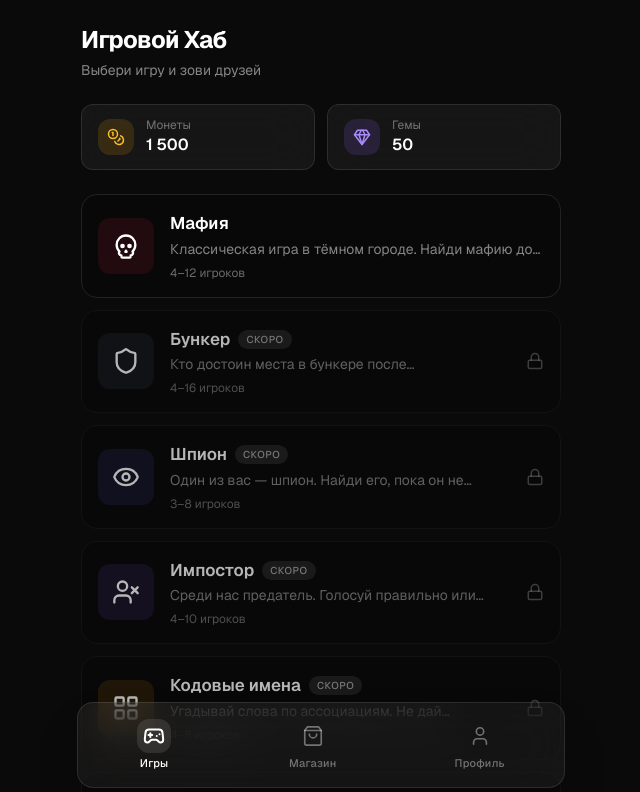
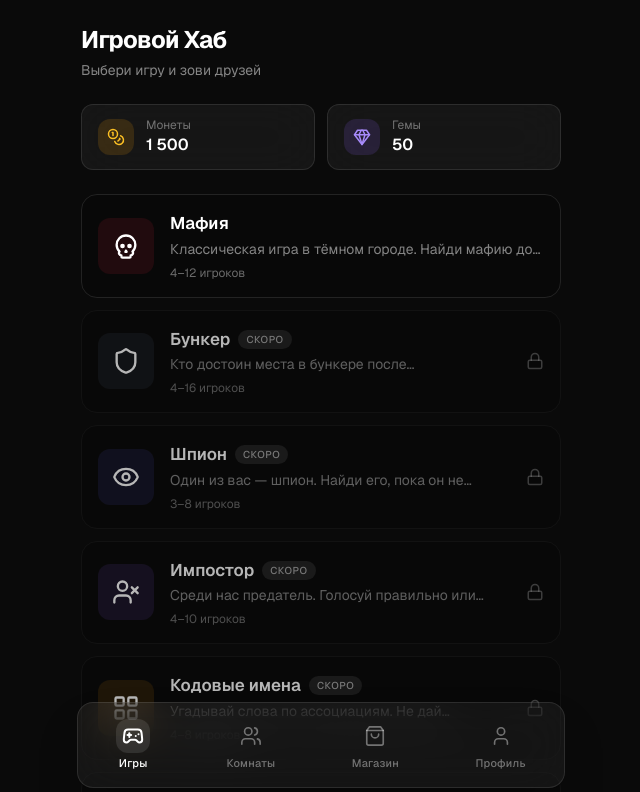
Before and after one commit to dozapsixoza1/gamehub, a Next.js app: page / in a window 1280 px wide. Shown: the top 792 px of the page, without its empty margins (319-959 px from the left). Built offline with nearby package versions, Linux system fonts and the light colour scheme.

Commit message:
Добавить вкладку активных комнат

```diff
--- a/src/components/layout/BottomNav.tsx
+++ b/src/components/layout/BottomNav.tsx
@@ -2,11 +2,12 @@
 
 import Link from "next/link";
 import { usePathname } from "next/navigation";
-import { Gamepad2, ShoppingBag, User } from "lucide-react";
+import { Gamepad2, ShoppingBag, User, Users } from "lucide-react";
 import { cn } from "@/lib/utils";
 
 const tabs = [
   { href: "/", label: "Игры", icon: Gamepad2 },
+  { href: "/rooms", label: "Комнаты", icon: Users },
   { href: "/shop", label: "Магазин", icon: ShoppingBag },
   { href: "/profile", label: "Профиль", icon: User },
 ];
```
